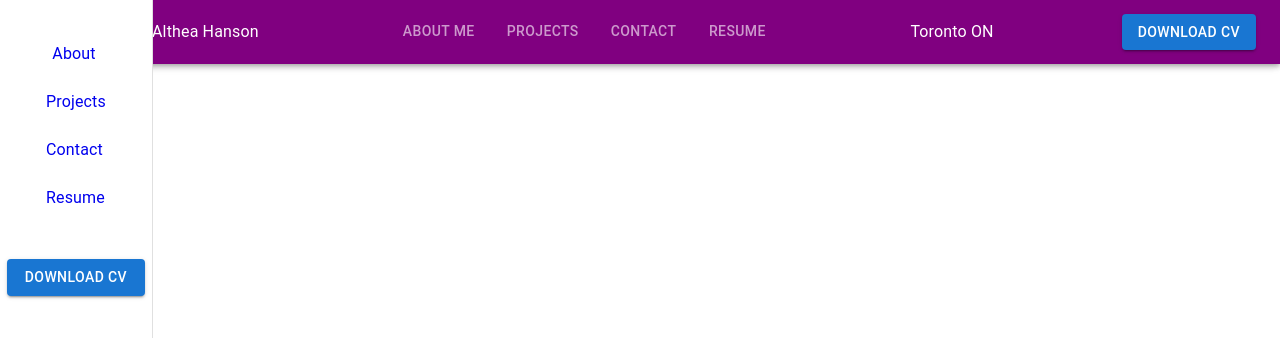
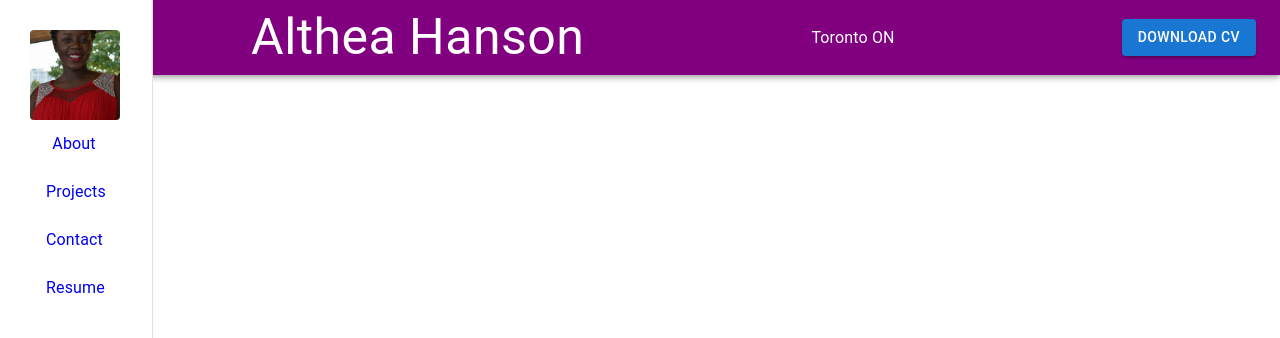
Before and after one commit to Altheahanson/MyReactPortfolio, a React (Create React App) app in the folder my-react-portfolio/: page / in a window 1280 px wide. Shown: the top 338 px of the page. Built offline with nearby package versions, Linux system fonts and the light colour scheme.

Commit message:
added avatar and changed layout of header and navigation bar

```diff
--- /dev/null
+++ b/my-react-portfolio/src/components/Avatar.js
@@ -0,0 +1,13 @@
+import * as React from 'react';
+import Avatar from '@mui/material/Avatar';
+import Image from './images/AltheaHeadShot.jpg'
+import Stack from '@mui/material/Stack';
+
+export default function ImageAvatars() {
+  return (
+    <Stack direction="row" spacing={2}>
+      <Avatar alt="Althea HeadShot" src={Image} sx={{ margin: "auto", width: 90, height: 90}}  variant="rounded"/>
+
+    </Stack>
+  );
+}
--- a/my-react-portfolio/src/components/Header.js
+++ b/my-react-portfolio/src/components/Header.js
@@ -1,24 +1,18 @@
 import React, {useState} from 'react'
 
-import { AppBar, Button, Tab, Tabs, Toolbar, Typography } from '@mui/material'
+import { AppBar, Button, Toolbar, Typography } from '@mui/material'
  import Navigation from './Navigation'
 
 
 const Header = () => {
-    const [value, setValue] = useState();
+
     return (
         <React.Fragment>
             <AppBar sx={{background: "purple"}}>
                 <Toolbar>
                 <Navigation/>
-                <Typography sx={{ marginLeft: "auto" }}> Althea Hanson</Typography>
+                <Typography sx={{ marginLeft: "auto", fontSize: 50 }}> Althea Hanson</Typography>
 
-                <Tabs sx={{ marginLeft: "auto" }} textColor="inherit" value={value} onChange={(e, value) => setValue(value)} indicatorColor="secondary">
-                    <Tab label="About Me"/>
-                    <Tab label="Projects"/>
-                    <Tab label="Contact"/>
-                    <Tab label="Resume"/>
-                </Tabs>
                 <Typography sx={{ marginLeft: "auto" }}> Toronto ON</Typography>
                 <Button sx={{ marginLeft: "auto" }} variant="contained"> DownLoad CV</Button>
                 </Toolbar>
--- a/my-react-portfolio/src/components/Navigation.js
+++ b/my-react-portfolio/src/components/Navigation.js
@@ -1,7 +1,8 @@
 
 import React from 'react';
 import { Link } from 'react-router-dom';
-import { Drawer, Button, List, ListItemButton, ListItemIcon, ListItemText } from '@mui/material';
+import { Drawer, List, ListItemButton, ListItemIcon, ListItemText } from '@mui/material';
+import ImageAvatars from './Avatar';
 // import MenuIcon from '@mui/icons-material/Menu';
 
 // Setup NavItems
@@ -10,9 +11,10 @@ const PAGES = ['About', 'Projects', 'Contact', 'Resume'];
 const Navigation = () => {
   return (
     <React.Fragment>
-      <Drawer open={true}  variant="permanent"
-        anchor="left">
+
+      <Drawer open={true}  variant="permanent" anchor="left">
         <List sx={{ padding: '30px' }}>
+        <ImageAvatars/>
           {
             PAGES.map((page, index) => (
               <ListItemButton sx={{ textAlign: 'Center' }}  key={index}>
@@ -25,7 +27,6 @@ const Navigation = () => {
             ))
           }
         </List>
-        <Button sx={{ margin: "7px" }} variant="contained"> DownLoad CV</Button>
       </Drawer>
     </React.Fragment>
   )
```
Also changed, not shown: my-react-portfolio/src/components/images/AltheaHeadShot.jpg (added).
